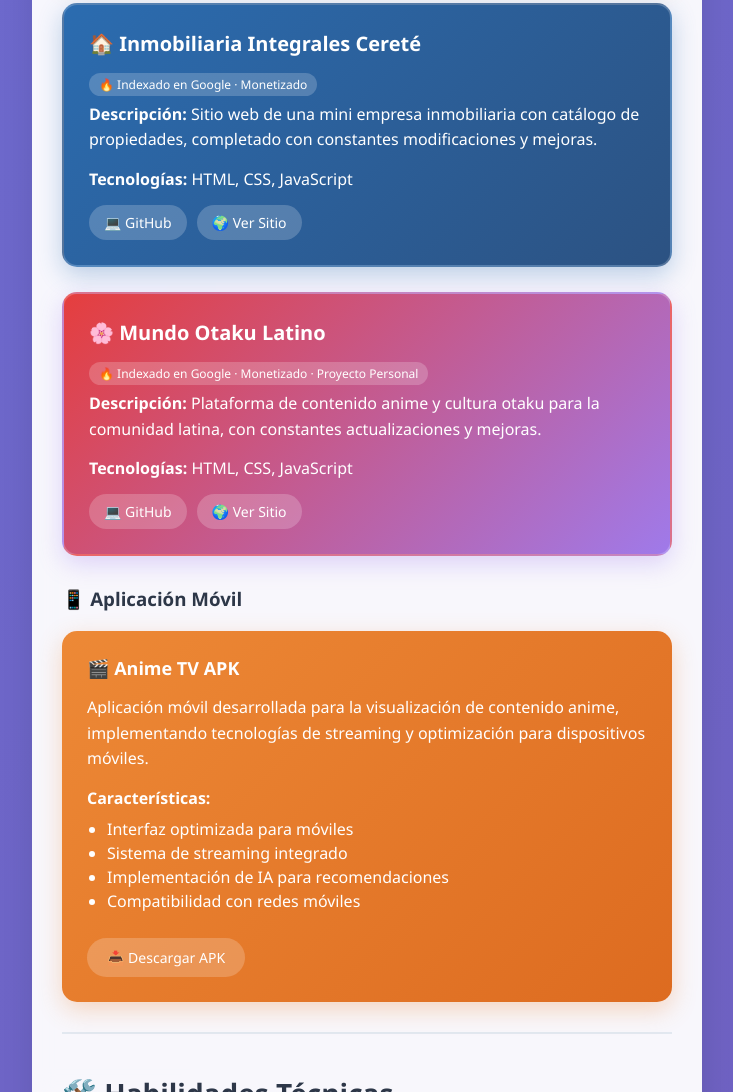
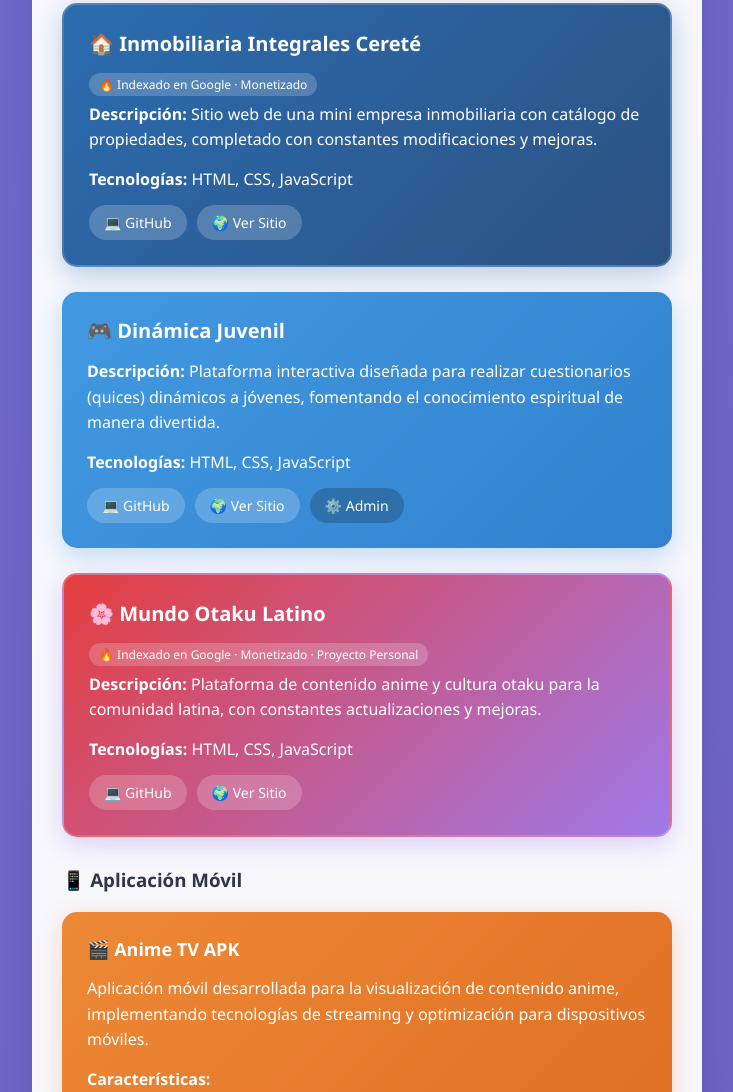
Before and after one commit to studioanime977/HOJA-DE-VIDA-V1, a plain HTML site: page index.html in a window 1280 px wide. Shown: the part 5437-6529 px from the top of the page, without its empty margins (258-991 px from the left). Drawn offline with Linux system fonts and the light colour scheme.

Commit message:
git push origin main

```diff
--- a/index.html
+++ b/index.html
@@ -382,6 +382,30 @@
               <a href="https://inmobiliariaintegarlescerete.vercel.app/" target="_blank"
                 style="background: rgba(255,255,255,0.2); color: white; padding: 8px 15px; border-radius: 20px; text-decoration: none; font-size: 14px; transition: all 0.3s ease;">
                 🌍 Ver Sitio
+              </a>
+            </div>
+          </div>
+
+          <!-- Proyecto Dinámica Juvenil -->
+          <div class="project-card"
+            style="background: linear-gradient(135deg, #4299e1 0%, #3182ce 100%); color: white; padding: 25px; border-radius: 15px; box-shadow: 0 8px 25px rgba(66, 153, 225, 0.3);">
+            <h3 style="margin-bottom: 15px; font-size: 20px;">🎮 Dinámica Juvenil</h3>
+            <p style="margin-bottom: 15px; line-height: 1.6;"><strong>Descripción:</strong> Plataforma interactiva
+              diseñada para realizar cuestionarios (quices) dinámicos a jóvenes, fomentando el conocimiento espiritual
+              de manera divertida.</p>
+            <p style="margin-bottom: 15px;"><strong>Tecnologías:</strong> HTML, CSS, JavaScript</p>
+            <div class="project-links" style="display: flex; gap: 10px; margin-top: 15px;">
+              <a href="https://github.com/studioanime977/dinamicajuvenil" target="_blank"
+                style="background: rgba(255,255,255,0.2); color: white; padding: 8px 15px; border-radius: 20px; text-decoration: none; font-size: 14px; transition: all 0.3s ease;">
+                💻 GitHub
+              </a>
+              <a href="https://dinamicajuvenil.vercel.app/" target="_blank"
+                style="background: rgba(255,255,255,0.2); color: white; padding: 8px 15px; border-radius: 20px; text-decoration: none; font-size: 14px; transition: all 0.3s ease;">
+                🌍 Ver Sitio
+              </a>
+              <a href="https://dinamicajuvenil.vercel.app/admin.html" target="_blank"
+                style="background: rgba(0,0,0,0.2); color: white; padding: 8px 15px; border-radius: 20px; text-decoration: none; font-size: 14px; transition: all 0.3s ease;">
+                ⚙️ Admin
               </a>
             </div>
           </div>
```
